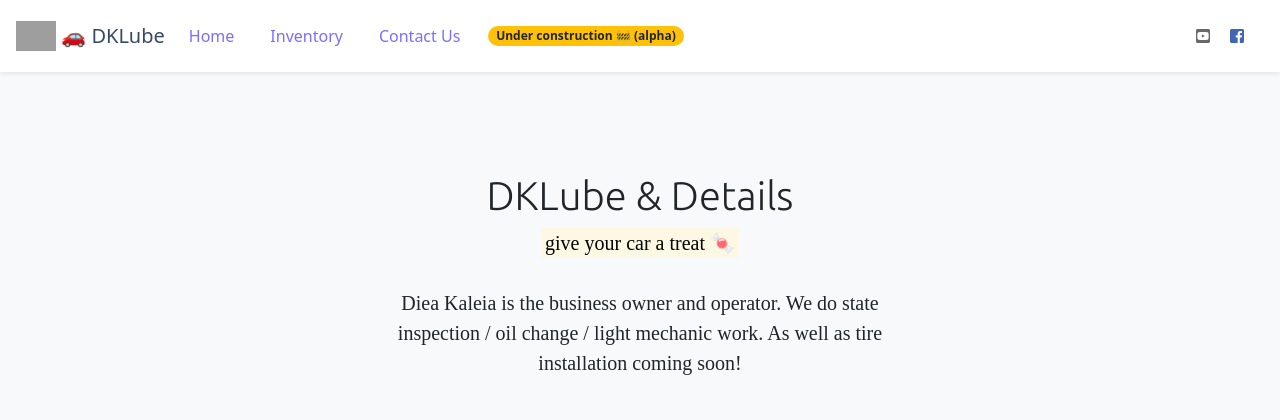
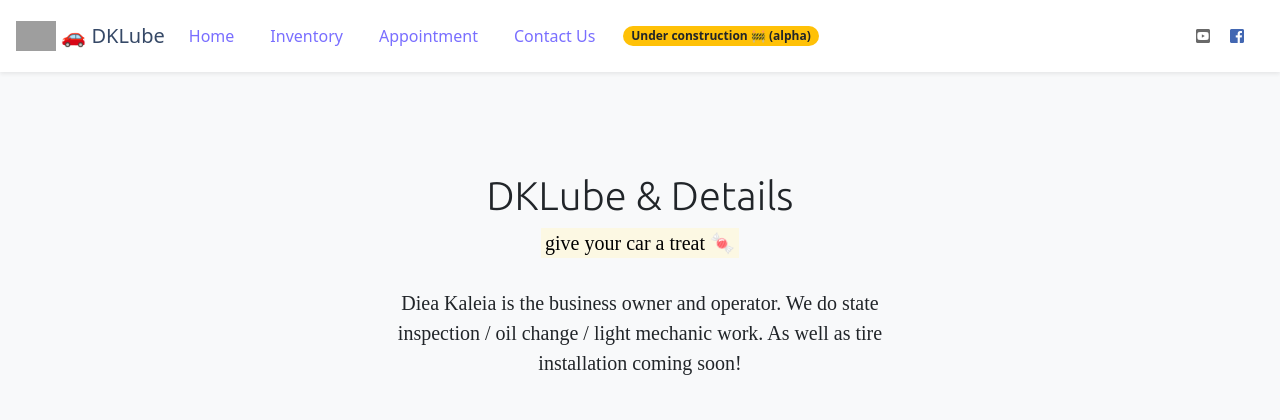
Before and after one commit to mohanadkaleia/gears, a Flask app: page /admin in a window 1280 px wide. Shown: the top 420 px of the page. Run offline with Flask 2, Linux system fonts and the light colour scheme; data that the repository does not hold is empty; some libraries are stand-ins or nearby versions; some web fonts are replaced; grey boxes are pictures that could not be loaded.

Commit message:
add appointment link in nav, and handle 404 error

```diff
--- a/app/templates/base.html
+++ b/app/templates/base.html
@@ -38,6 +38,10 @@
 
           <li class="nav-item">
             <a class="nav-link" href="{{ config.SITEURL }}/inventory">Inventory</a>
+          </li>
+
+          <li class="nav-item">
+            <a class="nav-link" href="{{ config.SITEURL }}/appointment">Appointment</a>
           </li>
 
           <li class="nav-item">
--- a/app/views.py
+++ b/app/views.py
@@ -94,3 +94,8 @@ def send_email():
         return "error"
 
     return "email sent"
+
+
+@app.errorhandler(404)
+def page_not_found(error):
+    return "oops.. page not found 😝"
```
